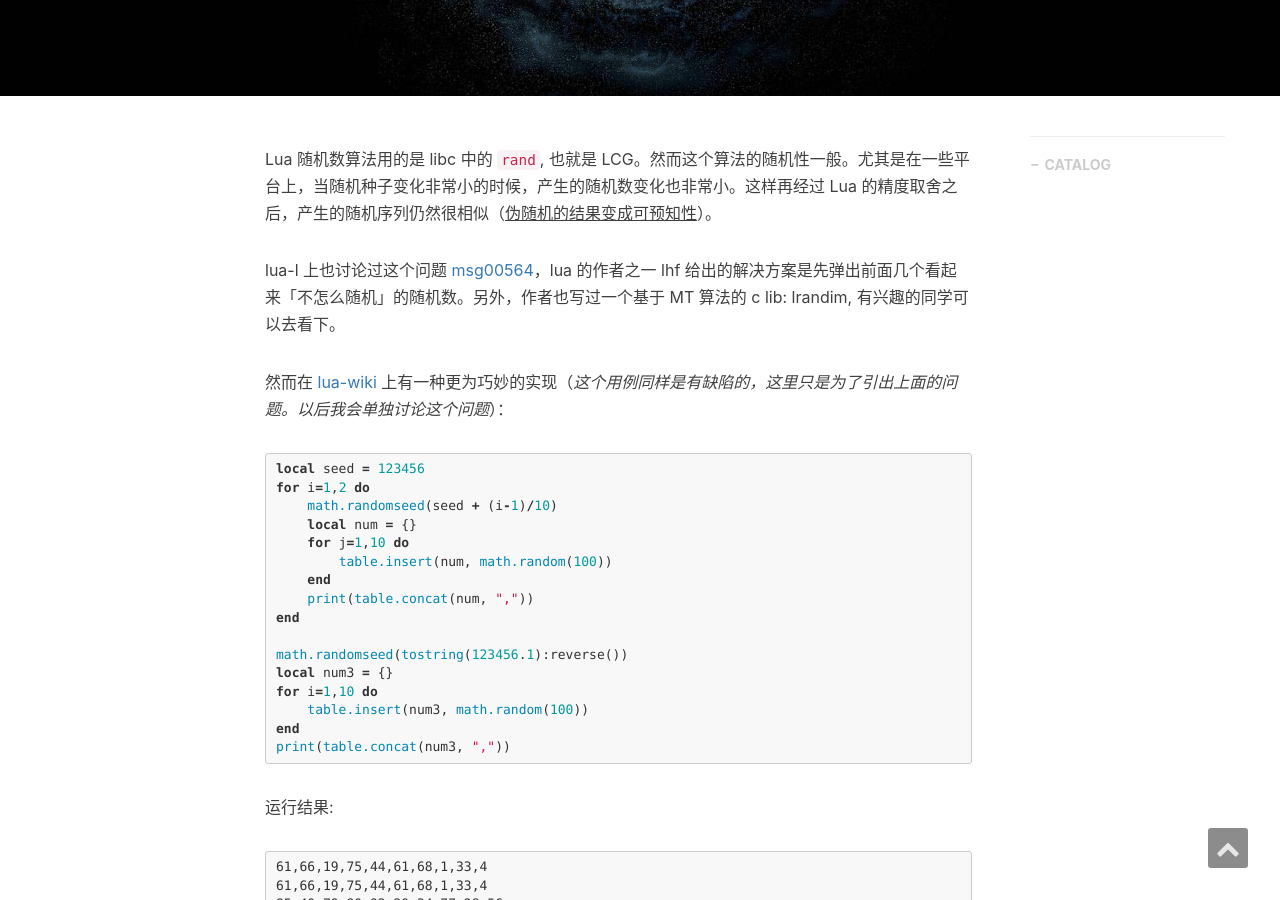
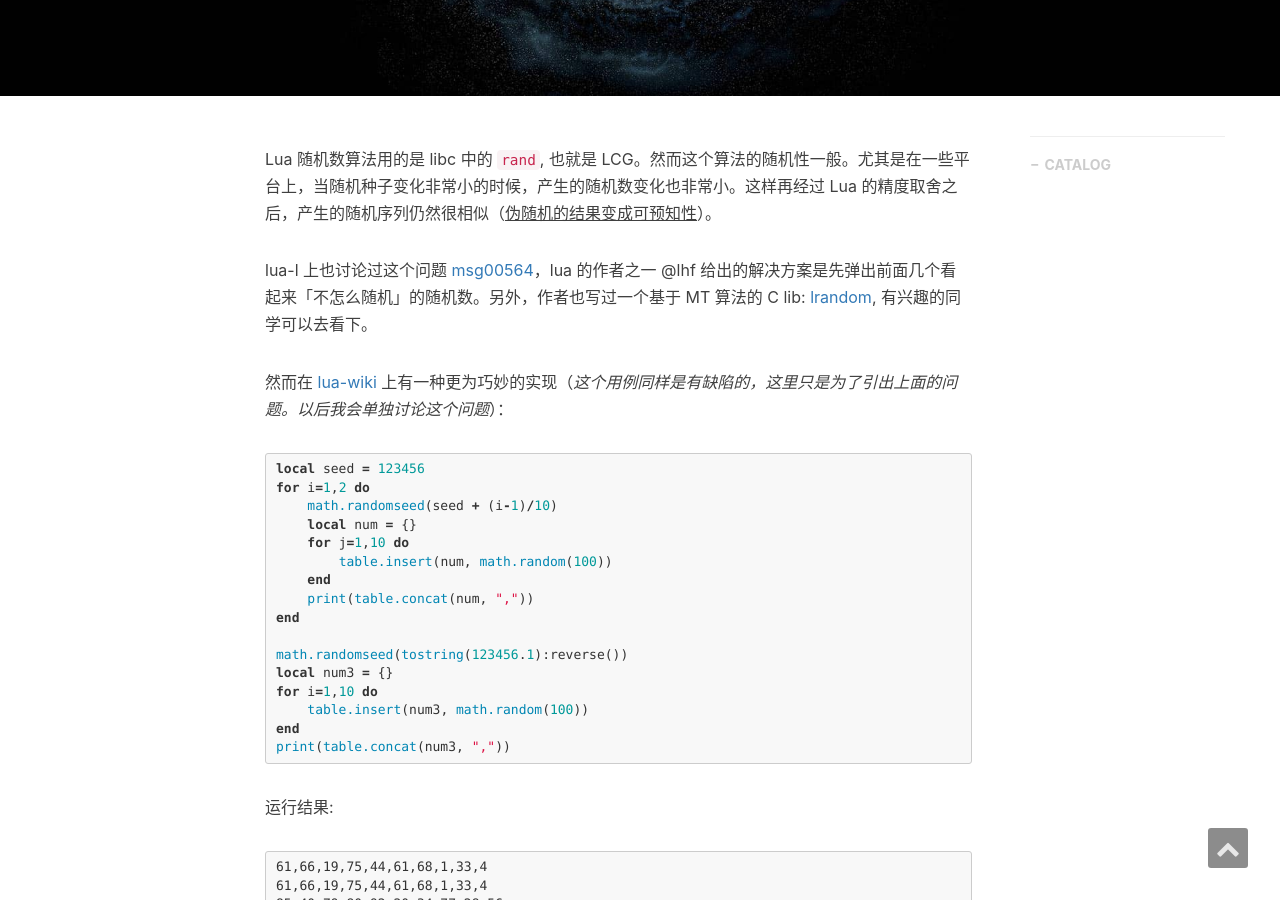
Before and after one commit to ms2008/ms2008.github.io, a Jekyll site: the page built from _posts/2017-10-26-Lua-Random.md, in a window 1280 px wide and 900 px high, scrolled down 427 px. Built offline with Jekyll 4.4.1, drawn with Linux system fonts in a browser that asks for light colours; nearby versions of some CDN libraries; comment, search, counter and statistics services are not loaded.

Commit message:
add refer link of lrandom

```diff
--- a/_posts/2017-10-26-Lua-Random.md
+++ b/_posts/2017-10-26-Lua-Random.md
@@ -15,7 +15,7 @@ tags:
 
 Lua 随机数算法用的是 libc 中的 `rand`, 也就是 LCG。然而这个算法的随机性一般。尤其是在一些平台上，当随机种子变化非常小的时候，产生的随机数变化也非常小。这样再经过 Lua 的精度取舍之后，产生的随机序列仍然很相似（<u>伪随机的结果变成可预知性</u>）。
 
-lua-l 上也讨论过这个问题 [msg00564](http://lua-users.org/lists/lua-l/2007-03/msg00564.html)，lua 的作者之一 lhf 给出的解决方案是先弹出前面几个看起来「不怎么随机」的随机数。另外，作者也写过一个基于 MT 算法的 c lib: lrandim, 有兴趣的同学可以去看下。
+lua-l 上也讨论过这个问题 [msg00564](http://lua-users.org/lists/lua-l/2007-03/msg00564.html)，lua 的作者之一 @lhf 给出的解决方案是先弹出前面几个看起来「不怎么随机」的随机数。另外，作者也写过一个基于 MT 算法的 C lib: [lrandom](http://webserver2.tecgraf.puc-rio.br/~lhf/ftp/lua/#lrandom), 有兴趣的同学可以去看下。
 
 然而在 [lua-wiki](http://lua-users.org/wiki/MathLibraryTutorial) 上有一种更为巧妙的实现（*这个用例同样是有缺陷的，这里只是为了引出上面的问题。以后我会单独讨论这个问题*）：
 
```
